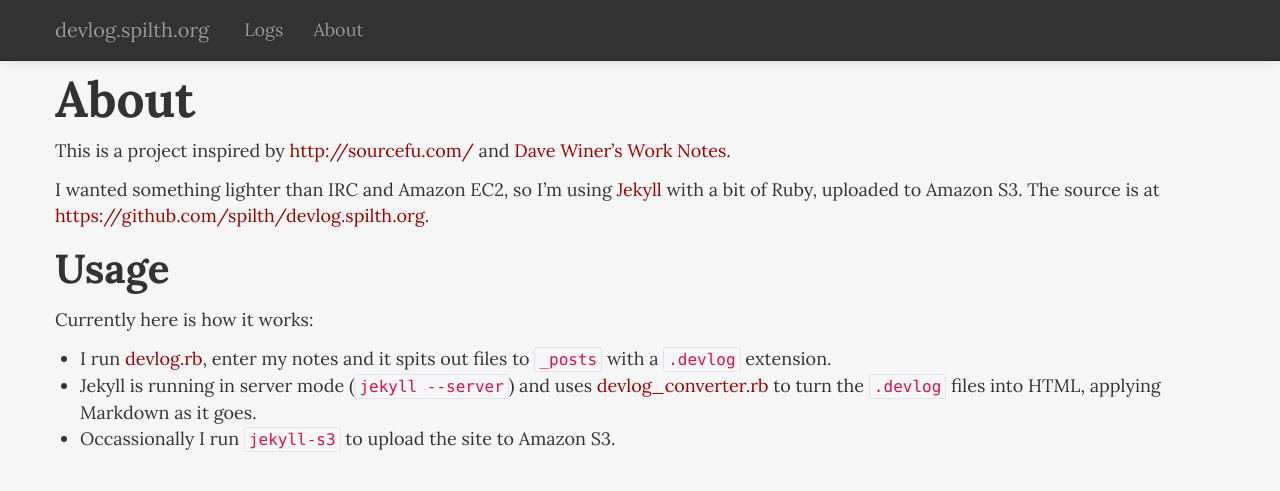
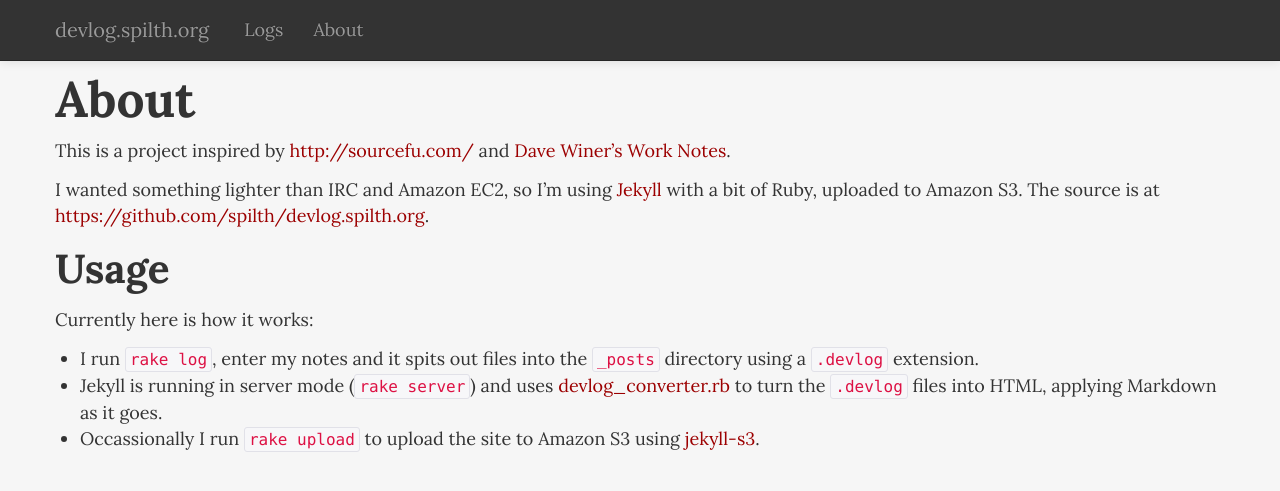
Before and after one commit to spilth/devlog.spilth.org, a Jekyll site: the page built from about.md, in a window 1280 px wide. Shown: the top 491 px of the page. Built offline with Jekyll 4.4.1, drawn with Linux system fonts in a browser that asks for light colours; Markdown is read by kramdown in place of the engine named in the settings.

Commit message:
Added support for Headers inbetween tables
Updated the about page to show rake tasks I'm using

```diff
--- a/_plugins/devlog_converter.rb
+++ b/_plugins/devlog_converter.rb
@@ -16,22 +16,42 @@ module Jekyll
     end
 
     def convert(content)
-      new_content = '<table class="table table-bordered table-striped">'
-      new_content += "<thead><tr><th>Time</th><th>Entry</th></tr></thead>"
-      new_content += "<tbody>"
-      # Loop through each line in file
-      # first part is time stamp, second part is entry
+      inside_table = false
+      new_content = ""
+
       id = 1
       CSV.parse(content, :col_sep => "\t") do |row|
         time = DateTime.parse(row[0])
         time = time.strftime("%H:%M")
         entry = row[1]
         entry_html = RDiscount.new(entry).to_html
-        new_content += "<tr id=\"m#{id}\"><td><a href=\"\#m#{id}\">#{time}</a></td><td>#{entry_html}</td></tr>"
+        if entry.start_with?('#')
+          if inside_table
+            new_content += "</table>"
+            inside_table = false
+          end
+
+          new_content += "<span id=\"m#{id}\">" + entry_html + "</span>"
+
+        else
+          if !inside_table
+            inside_table = true
+            new_content += '<table class="table table-bordered table-striped">'
+            new_content += "<thead><tr><th>Time</th><th>Entry</th></tr></thead>"
+            new_content += "<tbody>"
+          end
+
+          new_content += "<tr id=\"m#{id}\"><td><a href=\"\#m#{id}\">#{time}</a></td><td>#{entry_html}</td></tr>"
+
+        end
+
         id += 1
       end
 
-      new_content += "</tbody></table>"
+      if inside_table
+        new_content += "</tbody></table>"
+      end
+
       new_content
     end
   end
--- a/about.md
+++ b/about.md
@@ -11,6 +11,6 @@ I wanted something lighter than IRC and Amazon EC2, so I'm using [Jekyll](https:
 
 Currently here is how it works:
 
-- I run [devlog.rb](https://github.com/spilth/devlog.spilth.org/blob/master/devlog.rb), enter my notes and it spits out files to `_posts` with a `.devlog` extension.
-- Jekyll is running in server mode (`jekyll --server`) and uses [devlog_converter.rb](https://github.com/spilth/devlog.spilth.org/blob/master/_plugins/devlog_converter.rb) to turn the `.devlog` files into HTML, applying Markdown as it goes.
-- Occassionally I run `jekyll-s3` to upload the site to Amazon S3.
+- I run `rake log`, enter my notes and it spits out files into the `_posts` directory using a `.devlog` extension.
+- Jekyll is running in server mode (`rake server`) and uses [devlog_converter.rb](https://github.com/spilth/devlog.spilth.org/blob/master/_plugins/devlog_converter.rb) to turn the `.devlog` files into HTML, applying Markdown as it goes.
+- Occassionally I run `rake upload` to upload the site to Amazon S3 using [jekyll-s3](https://github.com/laurilehmijoki/jekyll-s3).
```
Also changed, not shown: 1 other file.
